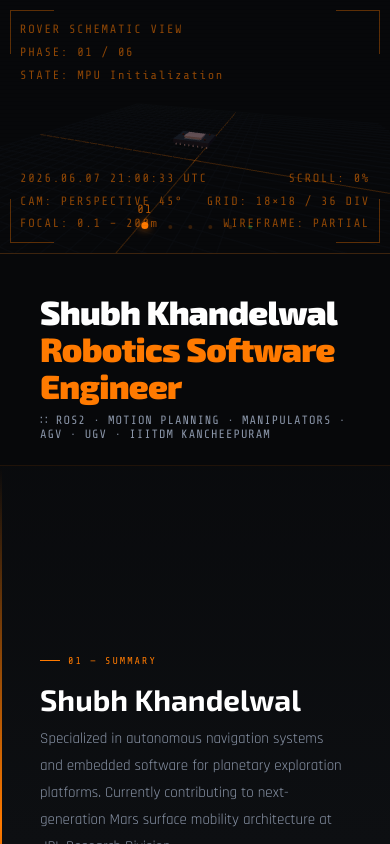
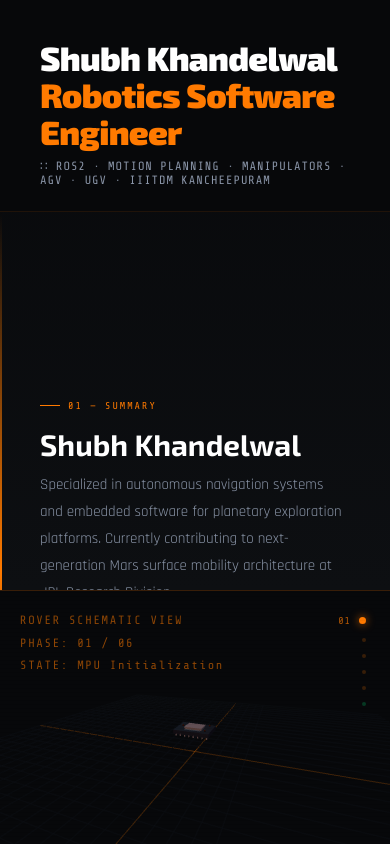
Before and after one commit to ShUbHkHaNdElWaL493/Portfolio, a React (Vite) app: page / in a window 390 px wide. Built offline with nearby package versions, Linux system fonts and the light colour scheme.

Commit message:
Inverted RobotCanvas and ContentOverlay for the mobile view

```diff
--- a/include/HudOverlay.jsx
+++ b/include/HudOverlay.jsx
@@ -35,25 +35,6 @@ export default function HudOverlay({ activePhase, scrollPct }) {
         fontFamily: "'Share Tech Mono', monospace",
       }}
     >
-      {/* Corner brackets */}
-      {['tl', 'tr', 'bl', 'br'].map(corner => (
-        <div
-          key={corner}
-          style={{
-            position: 'absolute',
-            width: 44,
-            height: 44,
-            top: corner.startsWith('t') ? 10 : 'auto',
-            bottom: corner.startsWith('b') ? 10 : 'auto',
-            left: corner.endsWith('l') ? 10 : 'auto',
-            right: corner.endsWith('r') ? 10 : 'auto',
-            borderTop: corner.startsWith('t') ? '1px solid rgba(255,122,0,0.35)' : 'none',
-            borderBottom: corner.startsWith('b') ? '1px solid rgba(255,122,0,0.35)' : 'none',
-            borderLeft: corner.endsWith('l') ? '1px solid rgba(255,122,0,0.35)' : 'none',
-            borderRight: corner.endsWith('r') ? '1px solid rgba(255,122,0,0.35)' : 'none',
-          }}
-        />
-      ))}
 
       {/* Top-left readout */}
       <div style={{ position: 'absolute', top: 18, left: 20, fontSize: 12, color: 'rgba(255,122,0,0.55)', lineHeight: 1.9, letterSpacing: '0.14em' }}>
@@ -62,42 +43,27 @@ export default function HudOverlay({ activePhase, scrollPct }) {
         STATE: {phases[activePhase]?.state}
       </div>
 
-      {/* Bottom-left readout */}
-      <div style={{ position: 'absolute', bottom: 18, left: 20, fontSize: 12, color: 'rgba(255,122,0,0.55)', lineHeight: 1.9, letterSpacing: '0.14em' }}>
-        {utcTime}<br />
-        CAM: PERSPECTIVE 45°<br />
-        FOCAL: 0.1 – 200m
-      </div>
-
-      {/* Bottom-right readout */}
-      <div style={{ position: 'absolute', bottom: 18, right: 20, fontSize: 12, color: 'rgba(255,122,0,0.55)', lineHeight: 1.9, letterSpacing: '0.14em', textAlign: 'right' }}>
-        SCROLL: {Math.round(scrollPct).toString().padStart(3, ' ')}%<br />
-        GRID: 18×18 / 36 DIV<br />
-        WIREFRAME: PARTIAL
-      </div>
-
-      {/* Bottom phase dots */}
+      {/* Top-Right phase dots */}
       <div style={{
         position: 'absolute',
-        bottom: 24,           // Anchors to the bottom
-        left: '50%',          // Moves to the center
-        transform: 'translateX(-50%)', // Perfectly centers it
+        top: 24,              // Anchors to the top
+        right: 24,            // Anchors to the right
         display: 'flex',
-        flexDirection: 'row', // Lays out dots left-to-right
-        gap: 16,              // Space between each phase dot
-        alignItems: 'flex-end', // Keeps the dots aligned at the bottom
+        flexDirection: 'column', // Stacks the dots vertically
+        gap: 12,              // Spacing between each row
+        alignItems: 'flex-end',  // Keeps the dots perfectly flush to the right
       }}>
         {phases.map((ph, i) => (
           <div key={i} style={{
             display: 'flex',
-            flexDirection: 'column',
+            flexDirection: 'row', // Places text horizontally next to the dot
             alignItems: 'center',
-            gap: 6
+            gap: 8
           }}>
+            {/* Phase Text appears to the left of the active dot */}
             {activePhase === i && (
               <span style={{
-                fontSize: 12,
-                // Make the text green if it is the last phase
+                fontSize: 10,
                 color: i === phases.length - 1 ? 'rgba(0,255,136,0.8)' : 'rgba(255,122,0,0.7)',
                 letterSpacing: '0.1em',
                 textTransform: 'uppercase'
@@ -105,11 +71,12 @@ export default function HudOverlay({ activePhase, scrollPct }) {
                 {ph.phase}
               </span>
             )}
+
+            {/* The Dot */}
             <div style={{
               width: activePhase === i ? 7 : 4,
               height: activePhase === i ? 7 : 4,
               borderRadius: '50%',
-              // Swap to green colors if it is the final index
               background: activePhase === i
                 ? (i === phases.length - 1 ? '#00ff88' : '#FF7A00')
                 : (i === phases.length - 1 ? 'rgba(0,255,136,0.2)' : 'rgba(255,122,0,0.2)'),
@@ -122,6 +89,26 @@ export default function HudOverlay({ activePhase, scrollPct }) {
         ))}
       </div>
 
+      {/* Bottom-left readout */}
+      <div
+      className="hide-on-mobile"
+      style={{ position: 'absolute', bottom: 18, left: 20, fontSize: 12, color: 'rgba(255,122,0,0.55)', lineHeight: 1.9, letterSpacing: '0.14em' }}
+      >
+        {utcTime}<br />
+        CAM: PERSPECTIVE 45°<br />
+        FOCAL: 0.1 – 200m
+      </div>
+
+      {/* Bottom-right readout */}
+      <div
+      className="hide-on-mobile"
+      style={{ position: 'absolute', bottom: 18, right: 20, fontSize: 12, color: 'rgba(255,122,0,0.55)', lineHeight: 1.9, letterSpacing: '0.14em', textAlign: 'right' }}
+      >
+        SCROLL: {Math.round(scrollPct).toString().padStart(3, ' ')}%<br />
+        GRID: 18×18 / 36 DIV<br />
+        WIREFRAME: PARTIAL
+      </div>
+
       {/* Scan line overlay (CSS) */}
       <div style={{
         position: 'absolute',
--- a/src/App.jsx
+++ b/src/App.jsx
@@ -93,19 +93,23 @@ export default function App() {
         }
 
         /* --- MOBILE LAYOUT OVERRIDES --- */
-        @media (max-width: 768px) {
+        @media (orientation: portrait) {
           .app-wrapper {
-            flex-direction: column-reverse;
+            flex-direction: column;
           }
           .left-pane {
             width: 100%;
             height: 70vh;
             border-right: none;
-            border-top: 1px solid rgba(255,122,0,0.2);
+            border-top: none;
+            border-bottom: 1px solid rgba(255,122,0,0.2);
           }
           .right-pane {
             width: 100%;
             height: 30vh;
+          }
+          .hide-on-mobile {
+            display: none !important;
           }
         }
       `}</style>
```
